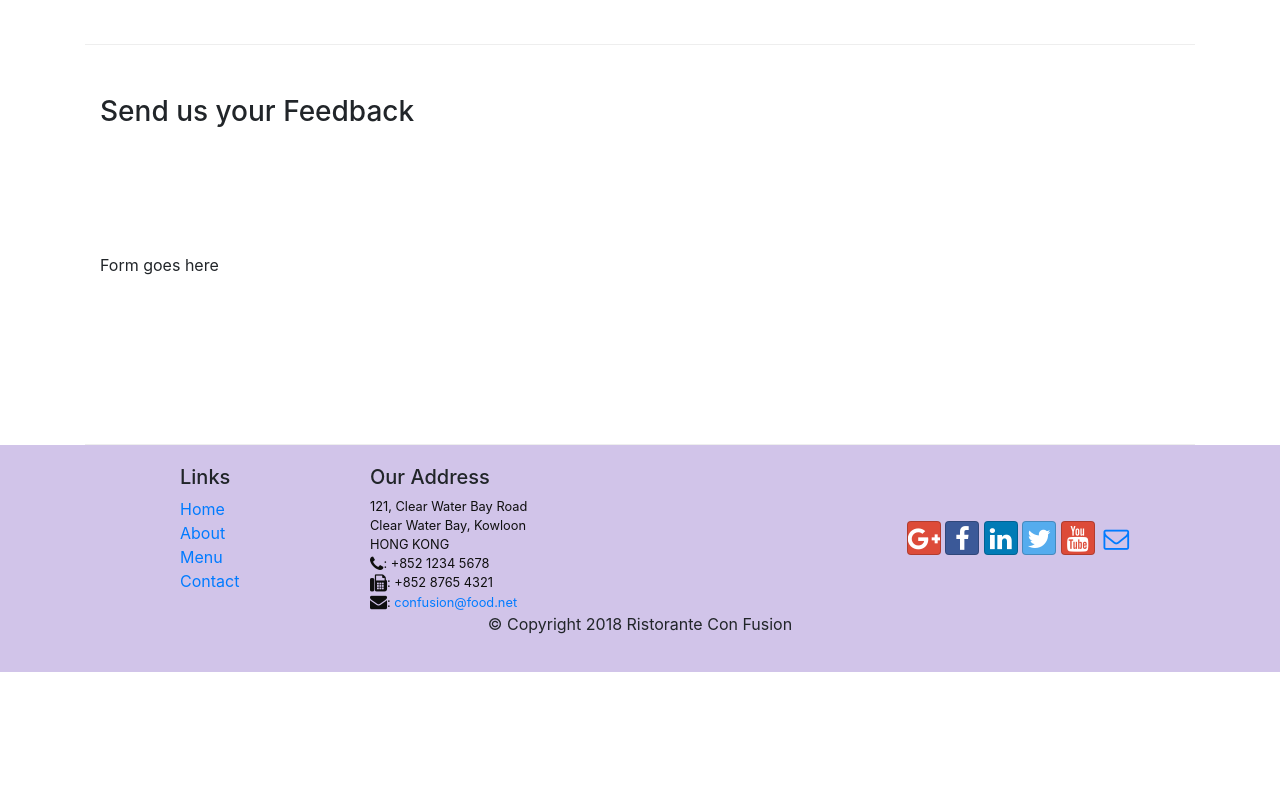
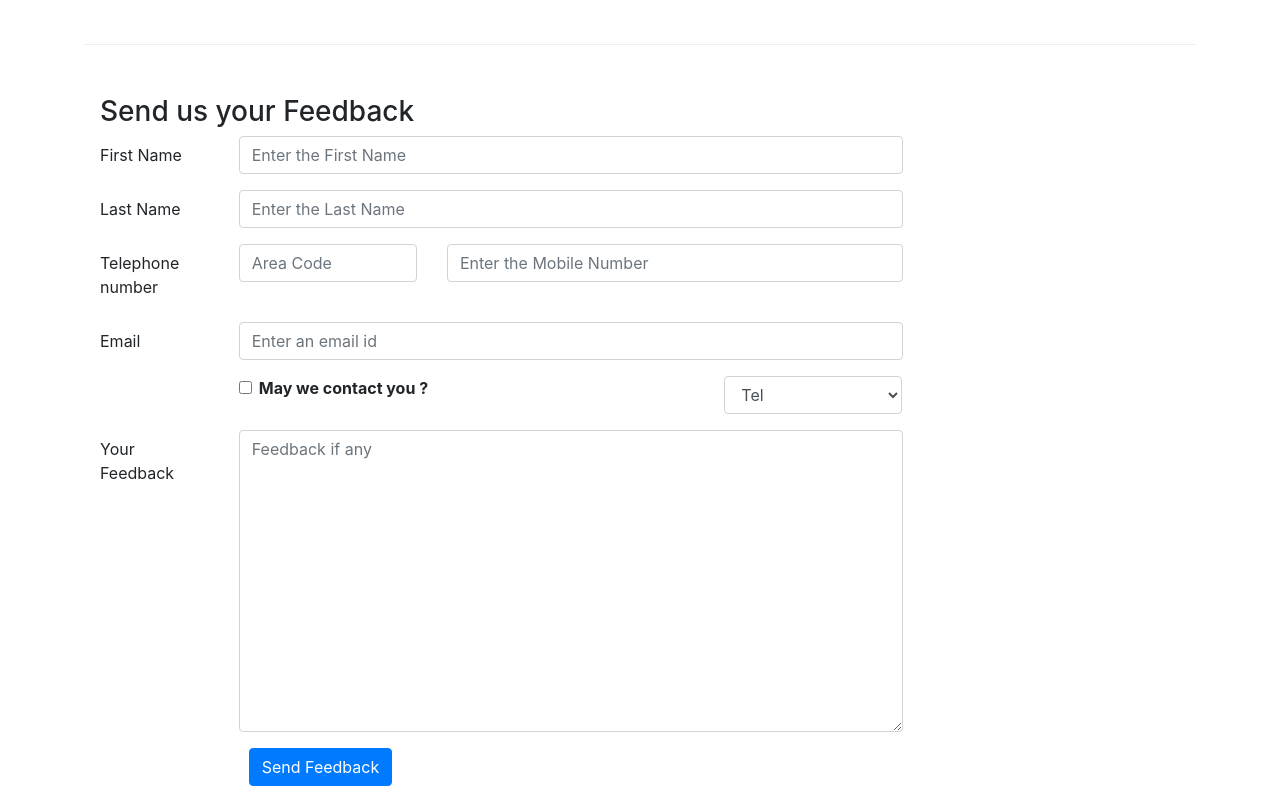
Before and after one commit to let-me-code/git-test, a website: page contactus.html in a window 1280 px wide. Shown: the part 820-1620 px from the top of the page. Before the commit the page ends 1492 px from the top, so only its background shows below. Drawn offline with nearby package versions, Linux system fonts and the light colour scheme.

Commit message:
Contact file updates with forms

```diff
--- a/contactus.html
+++ b/contactus.html
@@ -37,7 +37,7 @@
         >
           <span class="navbar-toggler-icon"></span>
         </button>
-        <a class="navbar-brand " href="#">Dominoes</a>
+        <a class="navbar-brand " href="index.html">Dominoes</a>
         <div class="collapse navbar-collapse" id="Navbar">
           <ul class="navbar-nav mr-auto">
             <li class="nav-item">
@@ -135,7 +135,117 @@
           <h3>Send us your Feedback</h3>
         </div>
         <div class="col-12 col-md-9">
-          Form goes here
+          <form>
+            <div class="form-group row">
+              <label for="firstname" class="col-md-2 col-form-label"
+                >First Name</label
+              >
+              <div class="col-md-10">
+                <input
+                  type="text"
+                  class="form-control"
+                  id="firstname"
+                  name="firstname"
+                  placeholder="Enter the First Name"
+                />
+              </div>
+            </div>
+            <div class="form-group row">
+              <label for="lastname" class="col-md-2 col-form-label"
+                >Last Name</label
+              >
+              <div class="col-md-10">
+                <input
+                  type="text"
+                  class="form-control"
+                  id="lastname"
+                  name="lastname"
+                  placeholder="Enter the Last Name"
+                />
+              </div>
+            </div>
+
+            <div class="form-group row">
+              <label for="telnum" class="col-12 col-md-2 col-form-label"
+                >Telephone number</label
+              >
+              <div class="col-5 col-md-3">
+                <input
+                  type="tel"
+                  class="form-control"
+                  id="areacode"
+                  name="areacode"
+                  placeholder="Area Code"
+                />
+              </div>
+              <div class="col-7 col-md-7">
+                <input
+                  type="tel"
+                  class="form-control"
+                  id="telnum"
+                  name="telnum"
+                  placeholder="Enter the Mobile Number"
+                />
+              </div>
+            </div>
+            <div class="form-group row">
+              <label for="enail" class="col-md-2 col-form-label">Email</label>
+              <div class="col-md-10">
+                <input
+                  type="email"
+                  class="form-control"
+                  id="email"
+                  name="email"
+                  placeholder="Enter an email id"
+                />
+              </div>
+            </div>
+            <div class="form-group row">
+              <div class="col-md-6 offset-md-2">
+                <div class="form-check">
+                  <input
+                    type="checkbox"
+                    class="form-check-input"
+                    name="approve"
+                    id="approve"
+                    value=""
+                  />
+                  <label for="approve" class="form-check-label">
+                    <strong>
+                      May we contact you ?
+                    </strong>
+                  </label>
+                </div>
+              </div>
+              <div class="col-md-3 offset-md-1">
+                <select class="form-control">
+                  <option> Tel</option>
+                  <option>Email</option>
+                </select>
+              </div>
+            </div>
+            <div class="form-group row">
+              <label for="feedback" class="col-md-2 col-form-label"
+                >Your Feedback</label
+              >
+              <div class="col-md-10">
+                <textarea
+                  class="form-control"
+                  id="feedback"
+                  name="feedback"
+                  rows="12"
+                  placeholder="Feedback if any"
+                ></textarea>
+              </div>
+            </div>
+            <div class="form-group-row">
+              <div class="offset-md-2 col-md-10">
+                <button tpye="submit" class="btn btn-primary">
+                  Send Feedback
+                </button>
+              </div>
+            </div>
+          </form>
         </div>
         <div class="col-12 col-md"></div>
       </div>
```
Also changed, not shown: Aboutus.html (+1 -1 lines).
